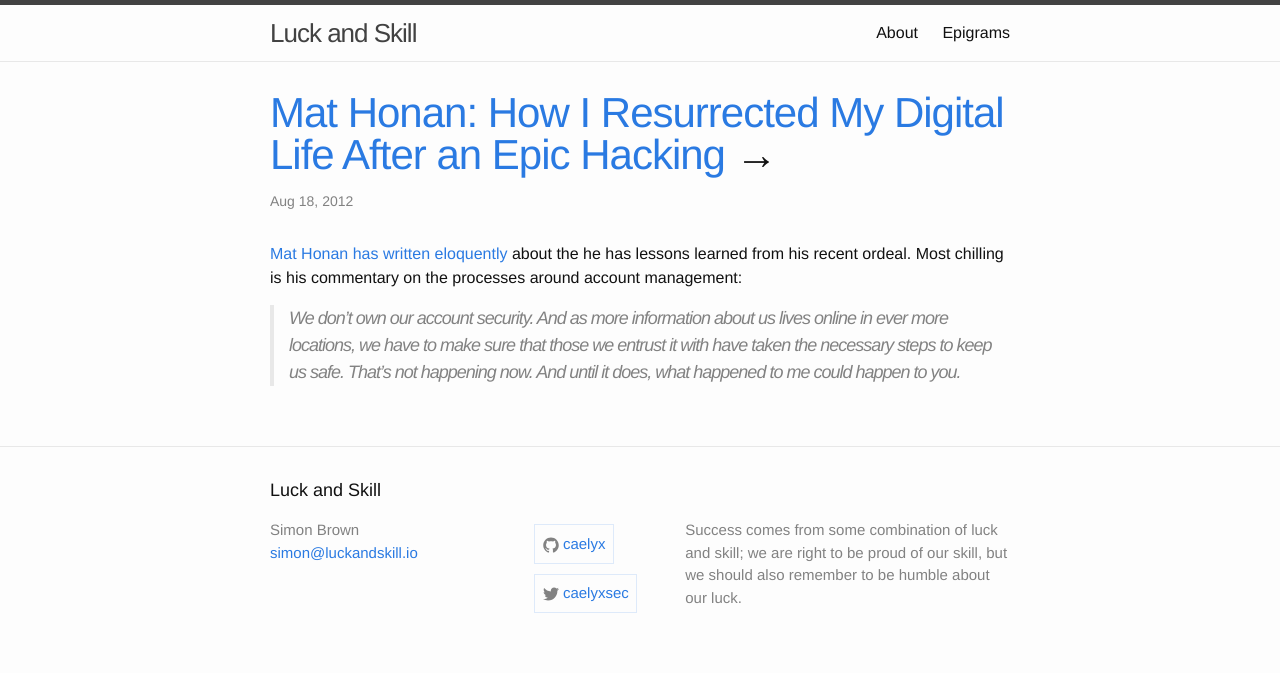
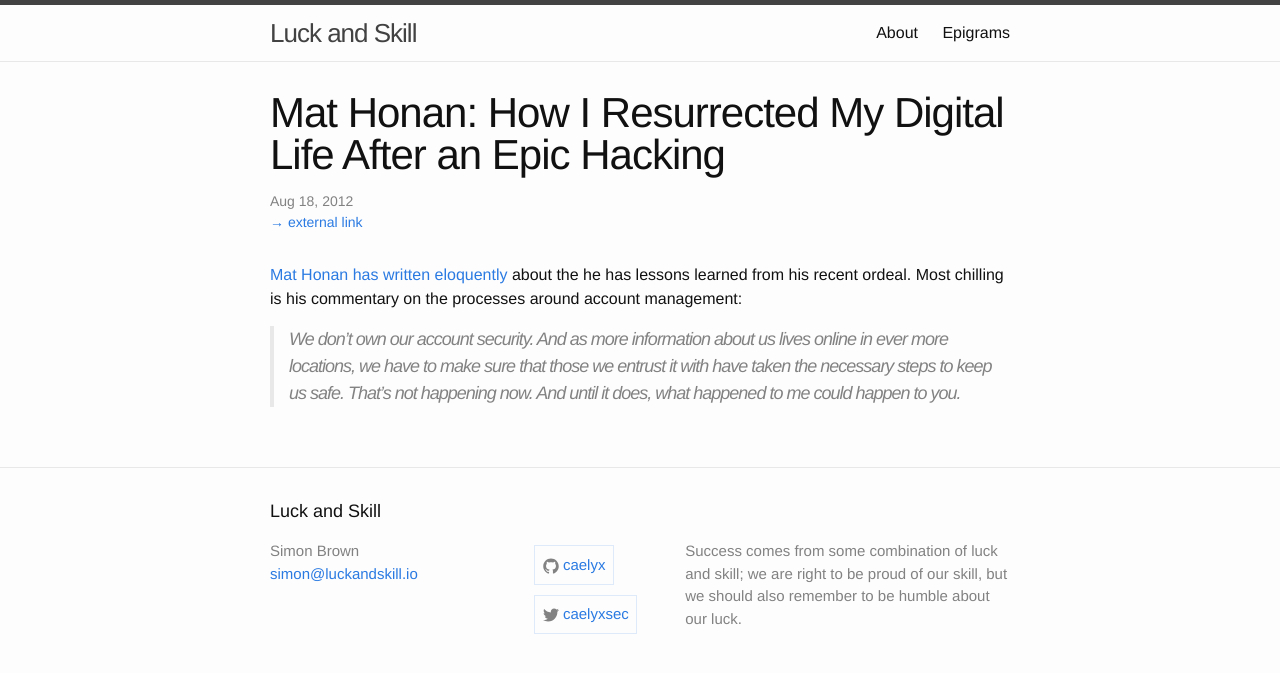
Before and after one commit to caelyx/caelyx.github.io, a Jekyll site: the page built from _posts/2012-08-18-mat-honan-how-i-resurrected-my-digital-life-after-an-epic-hacking.markdown, in a window 1280 px wide. Shown: the top 673 px of the page. Built offline with Jekyll 4.4.1, drawn with Linux system fonts in a browser that asks for light colours.

Commit message:
Format: improved presentation of external links

```diff
--- a/_layouts/post.html
+++ b/_layouts/post.html
@@ -4,12 +4,11 @@ layout: default
 <article class="post" itemscope itemtype="http://schema.org/BlogPosting">
 
   <header class="post-header">
-  {% if page.external-link %}
-  <h1 class="post-title" itemprop="name headline"><a href='{{ page.external-link }}'>{{ page.title }} </a>&rarr;</h1>
-  {% else %}
   <h1 class="post-title" itemprop="name headline">{{ page.title }}</h1>
-  {% endif %}
-    <p class="post-meta"><time datetime="{{ page.date | date_to_xmlschema }}" itemprop="datePublished">{{ page.date | date: "%b %-d, %Y" }}</time>{% if page.author %} • <span itemprop="author" itemscope itemtype="http://schema.org/Person"><span itemprop="name">{{ page.author }}</span></span>{% endif %}</p>
+    <p class="post-meta"><time datetime="{{ page.date | date_to_xmlschema }}" itemprop="datePublished">{{ page.date | date: "%b %-d, %Y" }}</time>{% if page.author %} • <span itemprop="author" itemscope itemtype="http://schema.org/Person"><span itemprop="name">{{ page.author }}</span></span>{% endif %}
+    {% if page.external-link %}
+    <br /><a href='{{ page.external-link }}'>&rarr; external link</a>
+    {% endif %}  </p>
   </header>
 
   <div class="post-content" itemprop="articleBody">
```
